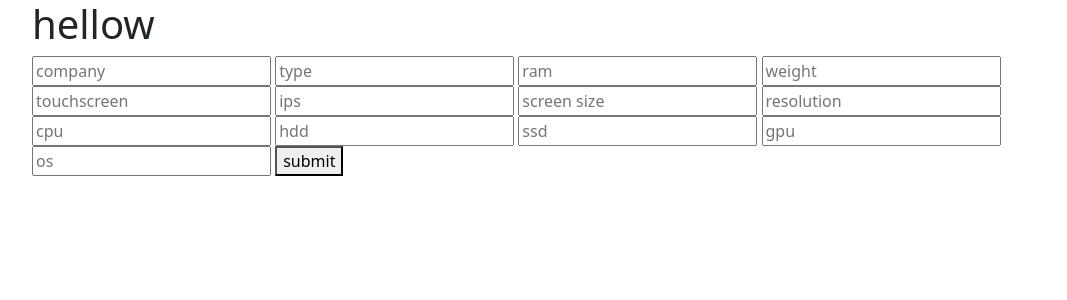
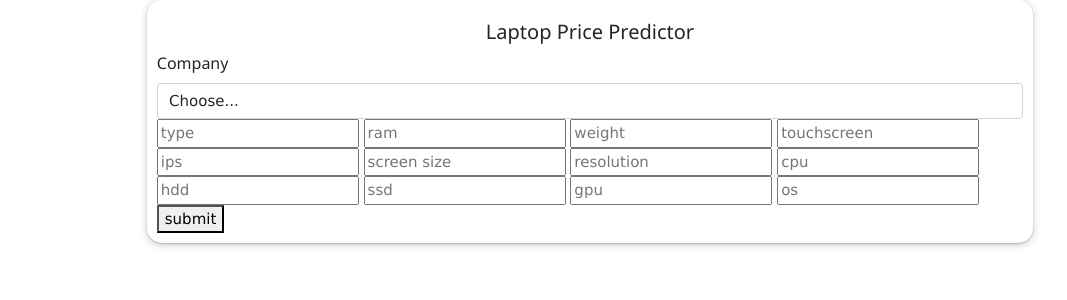
Before and after one commit to rahem1983/Laptop_Price_Predictor, a Flask app: page / in a window 1280 px wide. Shown: the top 300 px of the page, without its empty margins (50-1117 px from the left). Run offline with Flask 2, Linux system fonts and the light colour scheme; parts of the project's set-up code (start-up, migrations or seed data) failed here and were passed over; some libraries are stand-ins or nearby versions.

Commit message:
Form Animation Added

```diff
--- a/templates/index.html
+++ b/templates/index.html
@@ -16,19 +16,64 @@
         <!-- Font Awesome Icons -->
        <link rel="stylesheet" href="https://cdnjs.cloudflare.com/ajax/libs/font-awesome/6.0.0/css/all.min.css" integrity="sha512-9usAa10IRO0HhonpyAIVpjrylPvoDwiPUiKdWk5t3PyolY1cOd4DSE0Ga+ri4AuTroPR5aQvXU9xC6qOPnzFeg==" crossorigin="anonymous" referrerpolicy="no-referrer" />
 
+       <link rel="stylesheet" href="https://www.w3schools.com/w3css/4/w3.css">
     <style>
+
+        .bx{
+
+            width: 80%;
+            max-height: 100%;
+            background: white;
+            box-shadow: rgba(60, 64, 67, 0.3) 0px 1px 2px 0px, rgba(60, 64, 67, 0.15) 0px 2px 6px 2px;
+            margin-top: 70px;
+        }
+        .center-rad {
+            margin: auto;
+            width: 80%;
+            padding: 10px;
+            border-radius: 15px;
+        }
+
 
     </style>
 
 </head>
 <body>
 
-    <div class="container">
+    <div class="container w3-container w3-animate-top">
 
-        <h1>hellow</h1>
+        <div class="center-rad bx">
+
+
+        <h4 class="text-center">Laptop Price Predictor</h4>
 
         <form action="predict" method="POST">
-            <input name="company" type="text" placeholder="company">
+
+            <div class="form-group">
+                <h6><label for="company">Company</label></h6>
+                <select class="form-control" id="company" name="company" type="text">
+                    <option selected>Choose...</option>
+                    <option value="Dell">Dell</option>
+                    <option value="Lenovo">Lenovo</option>
+                    <option value="HP">HP</option>
+                    <option value="Asus">Asus</option>
+                    <option value="Acer">Acer</option>
+                    <option value="MSI">MSI</option>
+                    <option value="Toshiba">Toshiba</option>
+                    <option value="Apple">Apple</option>
+                    <option value="Samsung">Samsung</option>
+                    <option value="Razer">Razer</option>
+                    <option value="Mediacom">Mediacom</option>
+                    <option value="Microsoft">Microsoft</option>
+                    <option value="Xiaomi">Xiaomi</option>
+                    <option value="Vero">Vero</option>
+                    <option value="Chuwi">Chuwi</option>
+                    <option value="Fujitsu">Fujitsu</option>
+                    <option value="LG">LG</option>
+                    <option value="Huawei">Huawei</option>
+                </select>
+            </div>
+
             <input name="type" type="text" placeholder="type">
             <input name="ram" type="text" placeholder="ram">
             <input name="weight" type="text" placeholder="weight">
@@ -45,8 +90,10 @@
             <button type="submit">submit</button>
         </form>
 
+
+
     </div>
-
+</div>
 
     <script src="https://cdn.jsdelivr.net/npm/bootstrap@5.0.0-beta1/dist/js/bootstrap.bundle.min.js" integrity="sha384-ygbV9kiqUc6oa4msXn9868pTtWMgiQaeYH7/t7LECLbyPA2x65Kgf80OJFdroafW" crossorigin="anonymous"></script>
 
```
